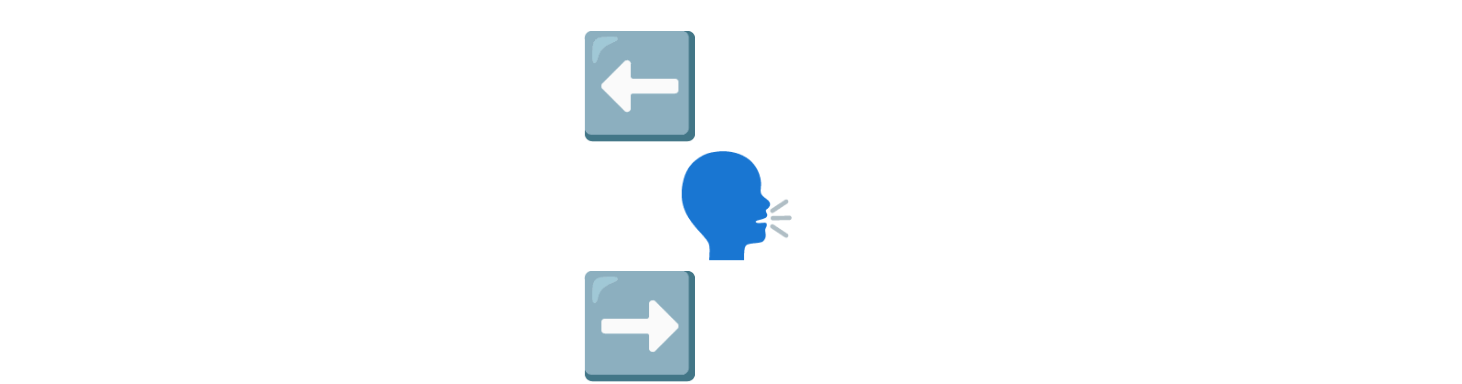
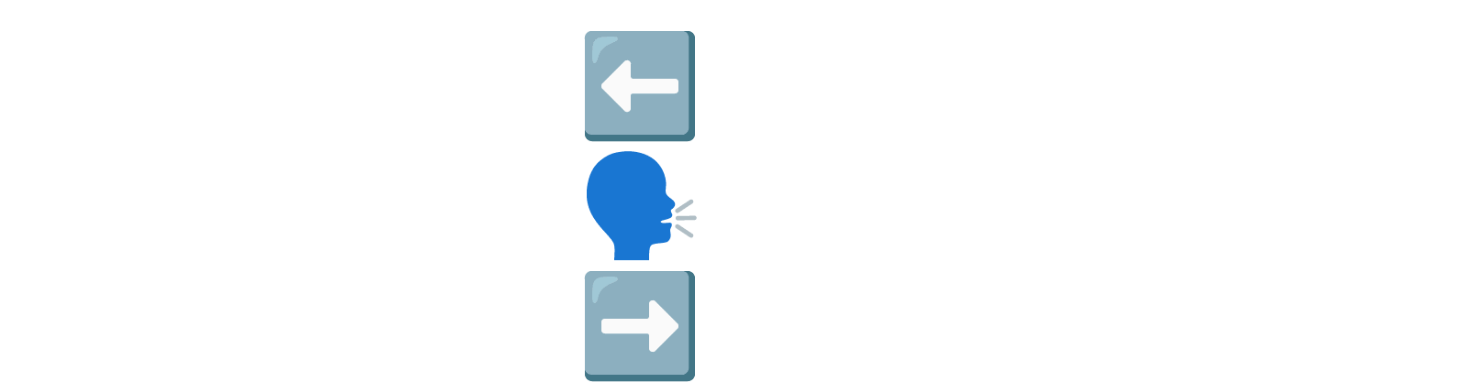
Before and after one commit to soyfish/soyfish_aphasia_project, a plain HTML site: page index.html in a window 1280 px wide. Shown: the top 384 px of the page, 1462 px wide, since content can reach past the window. Drawn offline with Linux system fonts and the light colour scheme.

Commit message:
Update index.html

```diff
--- a/index.html
+++ b/index.html
@@ -82,7 +82,7 @@
         <br>
         <center>
             <button id='button' type='button' onclick='pinsertImage()'>⬅️</button>
-            <button id='button' type='button' onclick='playAnswer()' style='margin-left:50%; margin-right:50%;'>🗣️</button>
+            <button id='button' type='button' onclick='playAnswer()' style='margin-left:40%; margin-right:40%;'>🗣️</button>
             <button id='button' type='button' onclick='insertImage()'>➡️</button>
             <br>
             <br>
```
